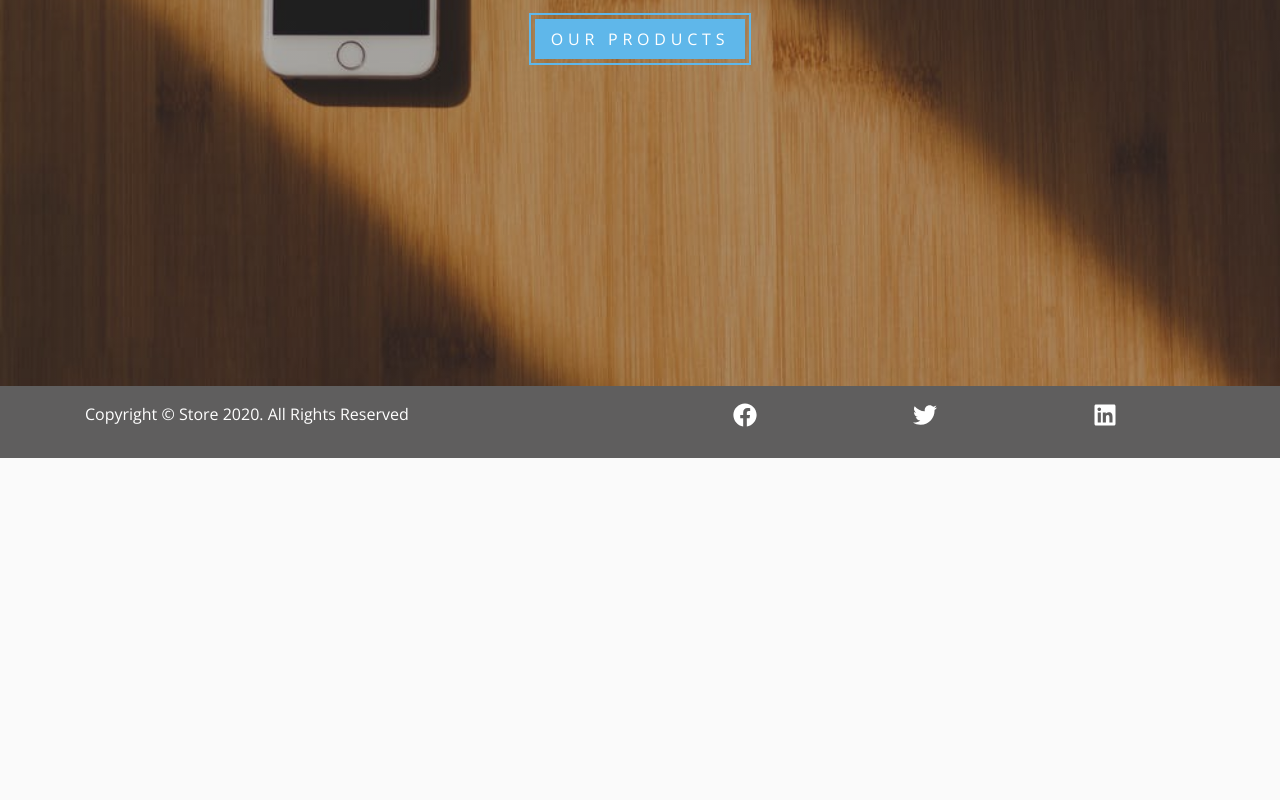
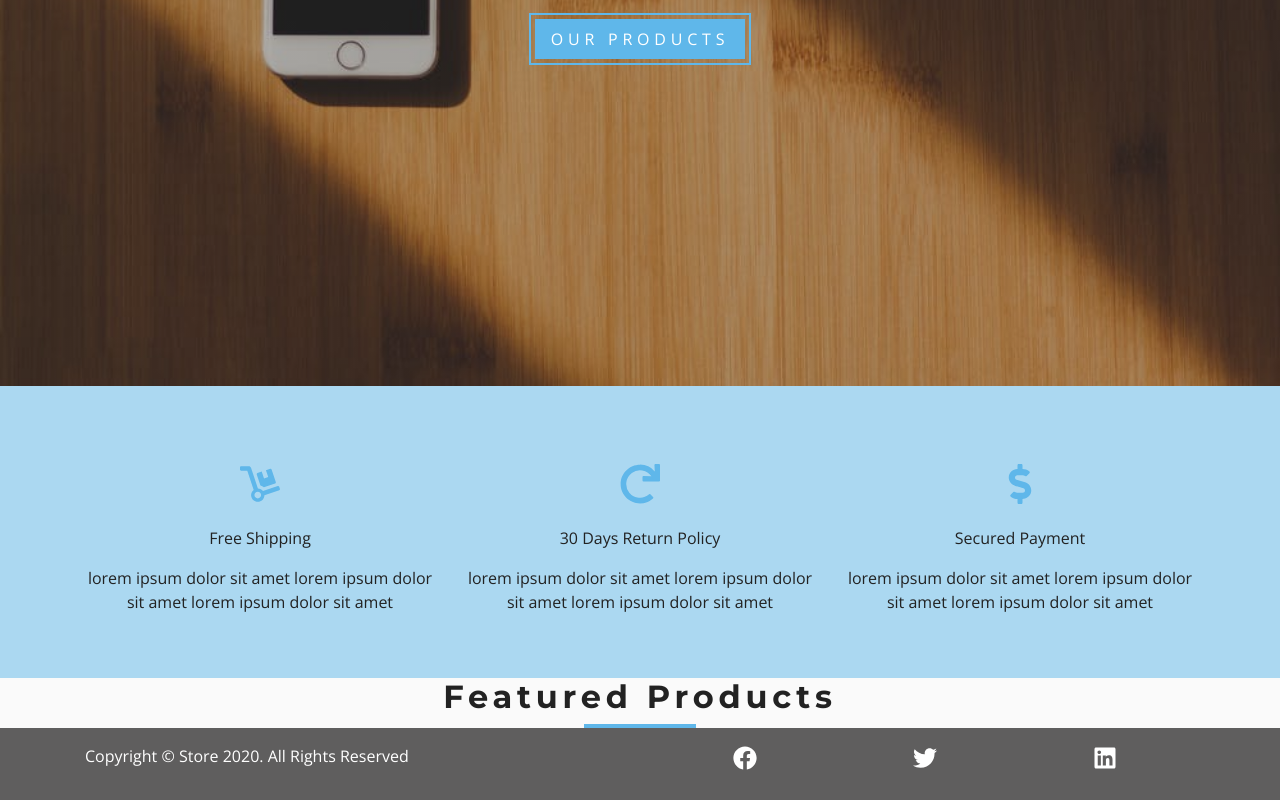
Before and after one commit to SamStha07/react-store, a React (Create React App) app: page / in a window 1280 px wide. Shown: the part 475-1275 px from the top of the page. Before the commit the page ends 933 px from the top, so only its background shows below. Built offline with nearby package versions, Linux system fonts and the light colour scheme.

Commit message:
Added Services in homepage

```diff
--- /dev/null
+++ b/src/components/HomePage/Featured.js
@@ -0,0 +1,16 @@
+import React, { Component } from "react";
+import Title from "../Title";
+
+export default class Featured extends Component {
+  render() {
+    return (
+      <div>
+        <Title
+        //   style={{ marginTop: "5rem" }}
+          title="featured products"
+          center="true"
+        />
+      </div>
+    );
+  }
+}
--- /dev/null
+++ b/src/components/HomePage/Services.js
@@ -0,0 +1,65 @@
+import React, { Component } from "react";
+import styled from "styled-components";
+import { FaDolly, FaRedo, FaDollarSign } from "react-icons/fa";
+
+export default class Services extends Component {
+  constructor(props) {
+    super(props);
+    this.state = {
+      services: [
+        {
+          id: 1,
+          icon: <FaDolly />,
+          title: "free shipping",
+          text:
+            "lorem ipsum dolor sit amet lorem ipsum dolor sit amet lorem ipsum dolor sit amet",
+        },
+        {
+          id: 2,
+          icon: <FaRedo />,
+          title: "30 days return policy",
+          text:
+            "lorem ipsum dolor sit amet lorem ipsum dolor sit amet lorem ipsum dolor sit amet",
+        },
+        {
+          id: 3,
+          icon: <FaDollarSign />,
+          title: "secured payment",
+          text:
+            "lorem ipsum dolor sit amet lorem ipsum dolor sit amet lorem ipsum dolor sit amet",
+        },
+      ],
+    };
+  }
+  render() {
+    return (
+      <ServicesWrapper className="py-5">
+        <div className="container">
+          <div className="row">
+            {this.state.services.map((item) => (
+              <div
+                className="col-10 mx-auto col-sm-6 col-md-4 text-center my-3"
+                key={item.id}
+              >
+                <div className="service-icon">{item.icon}</div>
+                <div className="mt-3 text-capitalize">{item.title}</div>
+                <div className="mt-3">{item.text}</div>
+              </div>
+            ))}
+          </div>
+        </div>
+      </ServicesWrapper>
+    );
+  }
+}
+
+const ServicesWrapper = styled.section`
+  background: rgba(95, 183, 234, 0.5);
+  .service-icon {
+    font-size: 2.5rem;
+    color: var(--primaryColor);
+  }
+  p {
+    color: var(--darkGrey);
+  }
+`;
--- a/src/pages/HomePage.js
+++ b/src/pages/HomePage.js
@@ -1,5 +1,8 @@
 import React from "react";
 import Hero from "../components/Hero";
+import Services from "../components/HomePage/Services";
+import Featured from "../components/HomePage/Featured";
+
 import { Link } from "react-router-dom";
 
 export default function HomePage() {
@@ -10,6 +13,8 @@
           Our Products
         </Link>
       </Hero>
+      <Services />
+      <Featured />
     </>
   );
 }
```
